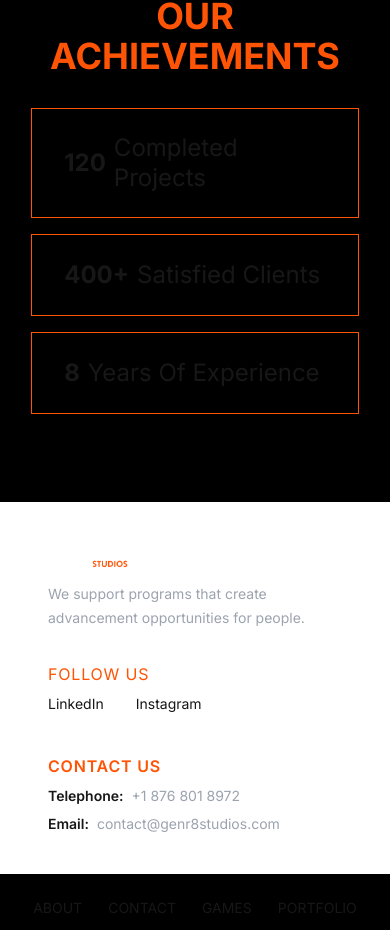
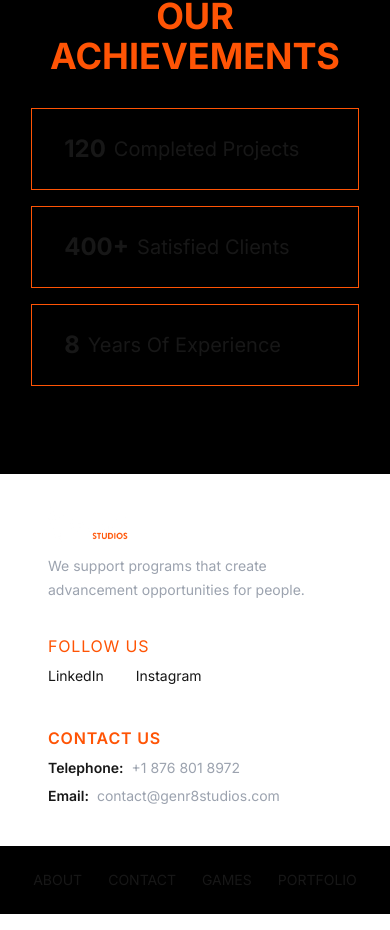
Before and after one commit to GENR8-Studios/genr8-studios-website-nextjs, a Next.js app: page /about in a window 390 px wide. Shown: the part 3771-4701 px from the top of the page. Built offline with nearby package versions, Linux system fonts and the light colour scheme.

Commit message:
update font size

```diff
--- a/src/components/shared/Section/Achievements.tsx
+++ b/src/components/shared/Section/Achievements.tsx
@@ -30,7 +30,7 @@ const Achievements = () => {
                   {stat.annex}
                 </p>
                 <div className="lg:w-8 border border-theme max-lg:hidden"></div>
-                <p className="text-2xl lg:text-lg text-balance leading-tight">
+                <p className="text-xl lg:text-lg text-balance leading-tight">
                   {stat.entity}
                 </p>
               </div>
```
